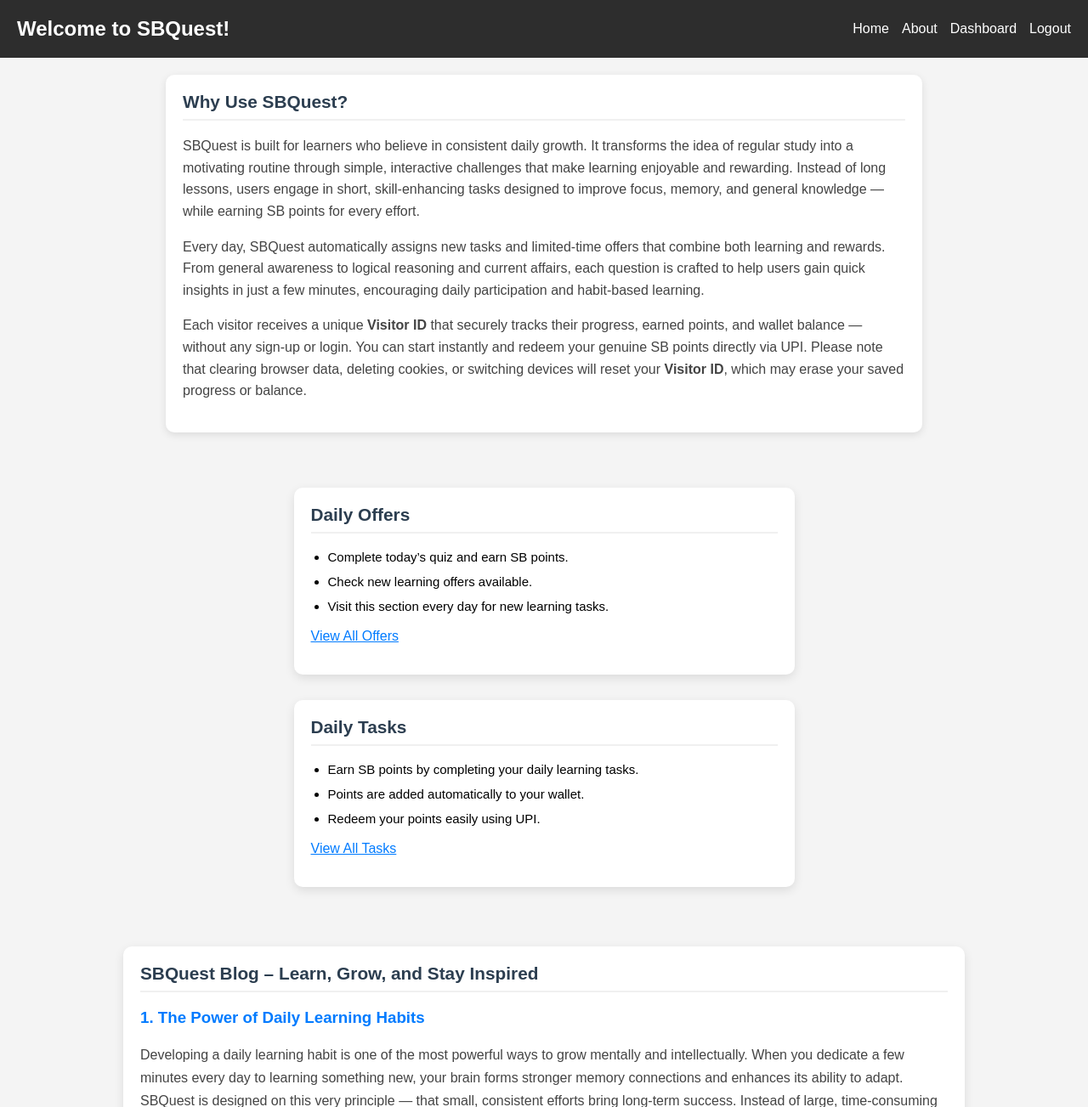
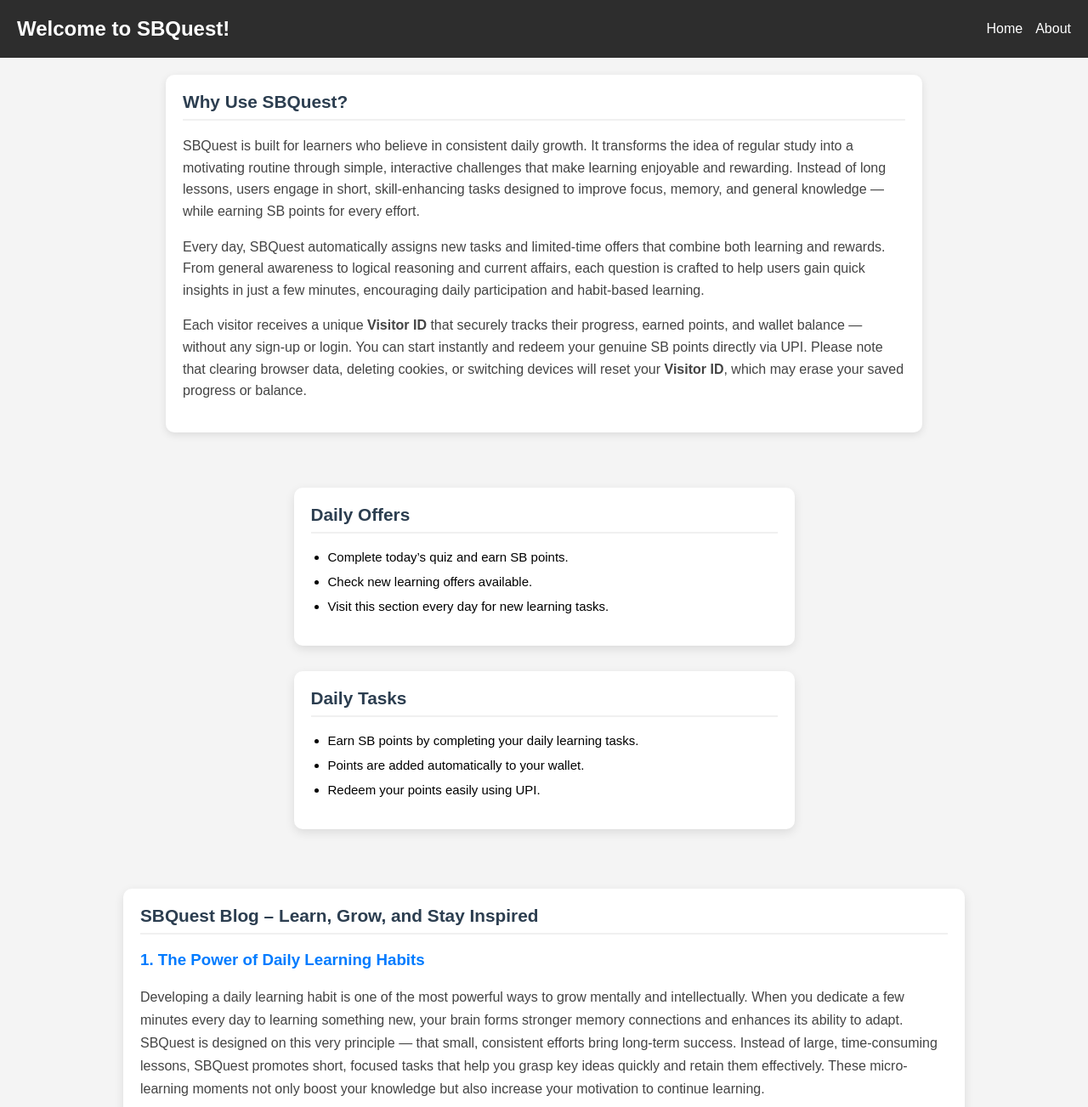
Before and after one commit to Abdulasees/sbquest, a Django app: page / in a window 1280 px wide. Shown: the top 1303 px of the page at 85% size. Run offline with Django 5.2, Linux system fonts and the light colour scheme; the visitor is signed in with stand-in values (Sample User, id 1); data that the repository does not hold is empty.

Commit message:
Removed visitor_id references and updated templates for login-only access

```diff
--- a/templates/base_public.html
+++ b/templates/base_public.html
@@ -6,7 +6,7 @@
         src="https://pagead2.googlesyndication.com/pagead/js/adsbygoogle.js?client=ca-pub-9745567567370540"
         crossorigin="anonymous">
     </script>
-    <title>SBQuest – Daily Learning & Rewards Dashboard</title>
+    <title>SBQuest – Daily Learning</title>
     <meta name="description" content="SBQuest helps users learn daily through short, engaging tasks and quizzes while earning real SB points. Start instantly without sign-up and track progress with your Visitor ID.">
     <meta name="keywords" content="SBQuest, rewards, daily tasks, daily offers, points, dashboard">
     <meta name="viewport" content="width=device-width, initial-scale=1.0">
@@ -138,8 +138,6 @@
         <a href="/about/" style="color:#fff;">About</a>
 
         {% if user.is_authenticated %}
-        <a href="/home/" style="color:#fff;">Dashboard</a>
-        <a href="/logout/" style="color:#fff;">Logout</a>
         {% else %}
         <a href="/login/" style="color:#fff;">Login</a>
         <a href="/register/" style="color:#fff;">Register</a>
@@ -172,9 +170,7 @@
           <li>Check new learning offers available.</li>
           <li>Visit this section every day for new learning tasks.</li>
       </ul>
-      <p style="margin-top:15px;">
-          <a href="/offers/" style="color:#007bff; text-decoration:underline;">View All Offers</a>
-      </p>
+
   </div>
 
     <!-- Daily Tasks -->
@@ -185,9 +181,7 @@
           <li>Points are added automatically to your wallet.</li>
           <li>Redeem your points easily using UPI.</li>
       </ul>
-      <p style="margin-top:15px;">
-          <a href="/tasks/" style="color:#007bff; text-decoration:underline;">View All Tasks</a>
-      </p>
+
   </div>
 </div>
 
--- a/templates/home.html
+++ b/templates/home.html
@@ -140,11 +140,6 @@
 
     <div class="box">
         <h2>📅 Daily Offers</h2>
-        {% if offers %}
-
-        {% else %}
-            <p>No daily offers available today.</p>
-        {% endif %}
         <a href="{% url 'systemsetting:daily_offer_list' %}">My Offer Logs</a>
     </div>
 
```
